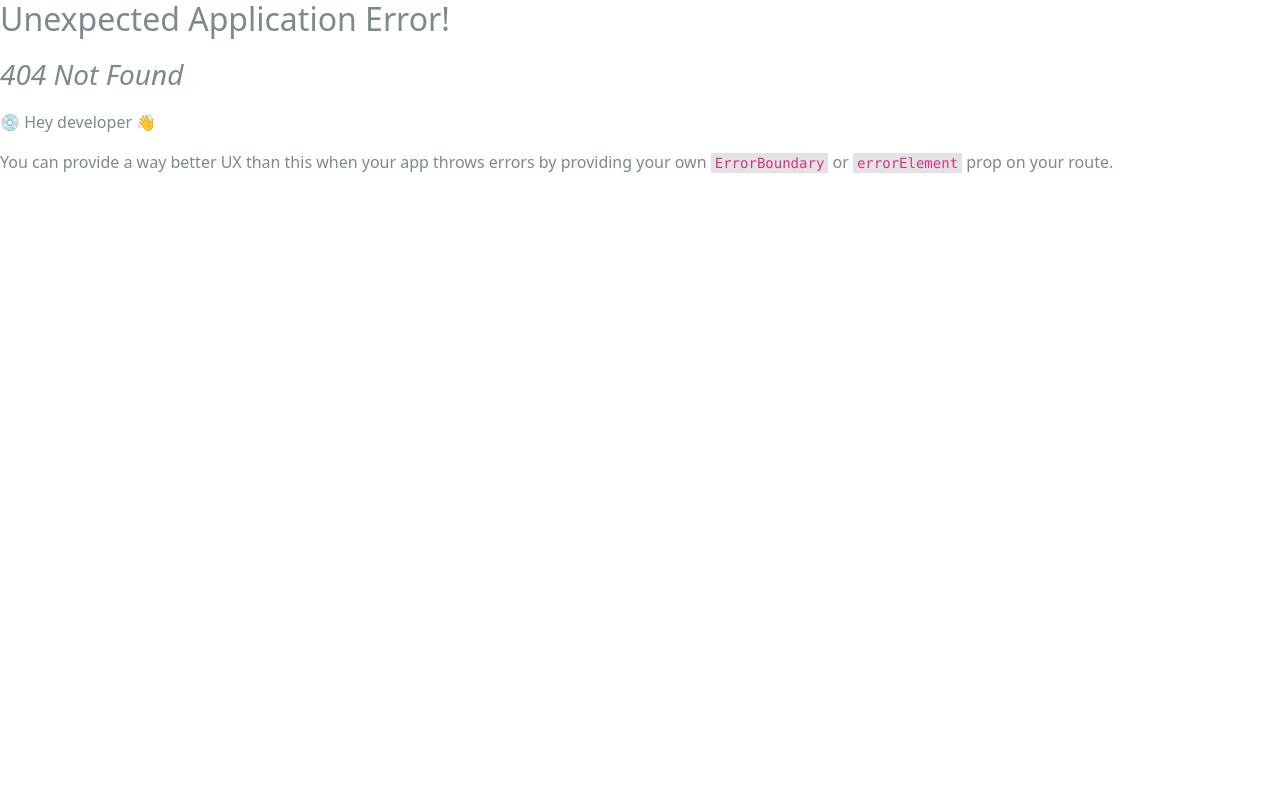
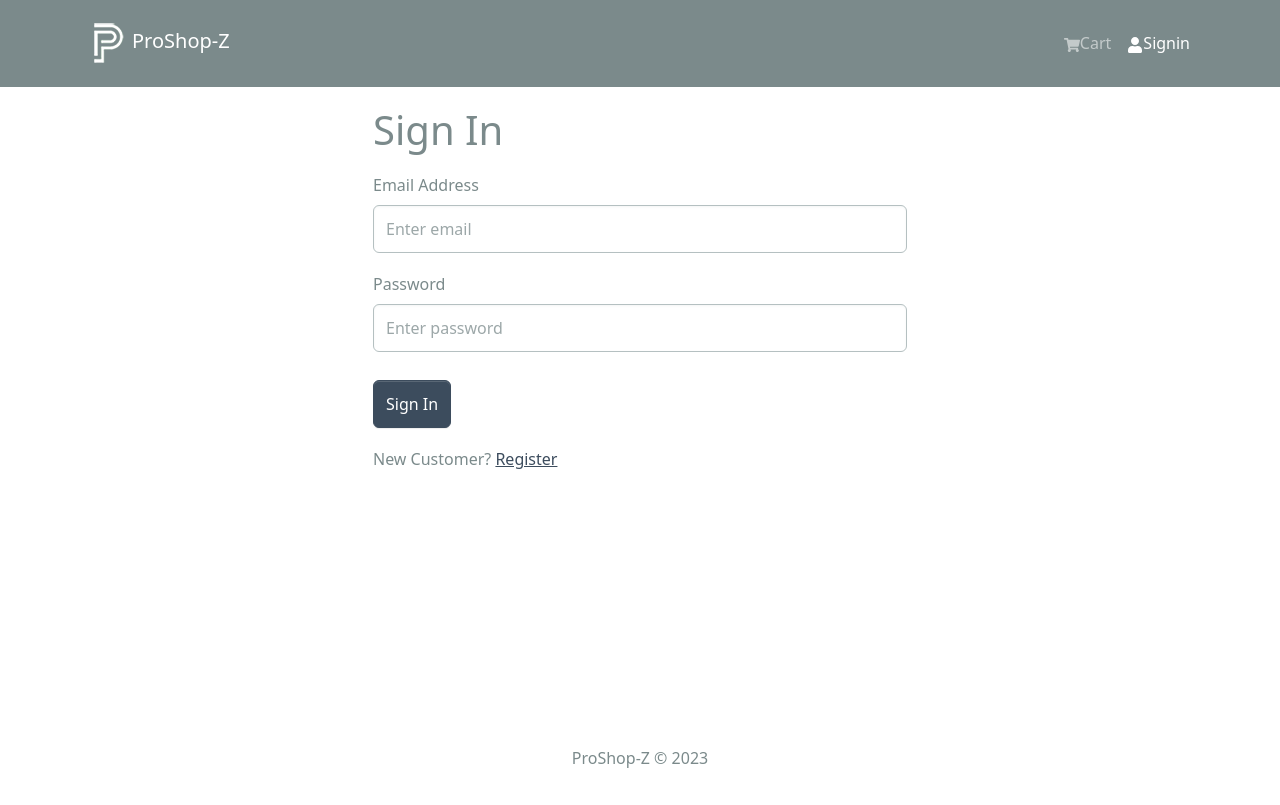
Before and after one commit to zabihshaik/proshop-z, a React (Create React App) app in the folder frontend/: page /login in a window 1280 px wide. Before the commit this address had no page. Built offline with nearby package versions, Linux system fonts and the light colour scheme.

Commit message:
feat: frontendAuth-Login Screen done

```diff
--- /dev/null
+++ b/frontend/src/components/FormContainer.jsx
@@ -0,0 +1,16 @@
+import React from 'react';
+import { Container, Row, Col } from 'react-bootstrap';
+
+const FormContainer = ({ children }) => {
+  return (
+    <Container>
+        <Row className='justify-content-md-center'>
+            <Col xs={12} md={6}>
+                {children}
+            </Col>
+        </Row>
+    </Container>
+  )
+}
+
+export default FormContainer;
--- a/frontend/src/index.js
+++ b/frontend/src/index.js
@@ -11,6 +11,7 @@
 import HomeScreen from './screens/HomeScreen';
 import ProductScreen from './screens/ProductScreen';
 import CartScreen from './screens/CartScreen';
+import LoginScreen from './screens/LoginScreen';
 
 const router = createBrowserRouter(
   createRoutesFromElements(
@@ -18,6 +19,7 @@
       <Route index={true} path='/' element={<HomeScreen />} />
       <Route path='/product/:id' element={<ProductScreen />} />
       <Route path='/cart' element={<CartScreen />} />
+      <Route path='/login' element={<LoginScreen />} />
     </Route>
   )
 )
--- /dev/null
+++ b/frontend/src/screens/LoginScreen.jsx
@@ -0,0 +1,52 @@
+import React, { useState } from 'react';
+import { Link } from 'react-router-dom';
+import { Form, Button, Row, Col } from 'react-bootstrap';
+import FormContainer from '../components/FormContainer';
+
+const LoginScreen = () => {
+    const [email, setEmail] = useState('');
+    const [password, setPassword] = useState('');
+
+    const submitHandler = (e) => {
+        e.preventDefault();
+        console.log('submit');
+    }
+
+  return (
+    <FormContainer>
+        <h1>Sign In</h1>
+
+        <Form onSubmit={submitHandler}>
+            <Form.Group controlId='email' className='my-3'>
+                <Form.Label>Email Address</Form.Label>
+                <Form.Control
+                type='email'
+                placeholder='Enter email'
+                value={email}
+                onChange={(e) => setEmail(e.target.value)}></Form.Control>
+            </Form.Group>
+
+            <Form.Group controlId='password' className='my-3'>
+                <Form.Label>Password</Form.Label>
+                <Form.Control
+                type='password'
+                placeholder='Enter password'
+                value={password}
+                onChange={(e) => setPassword(e.target.value)}></Form.Control>
+            </Form.Group>
+
+            <Button type='submit' variant='primary' className='mt-2'>
+                Sign In
+            </Button>
+        </Form>
+
+        <Row className='py-3'>
+            <Col>
+                New Customer? <Link to='/register'>Register</Link>
+            </Col>
+        </Row>
+    </FormContainer>
+  )
+}
+
+export default LoginScreen;
```
